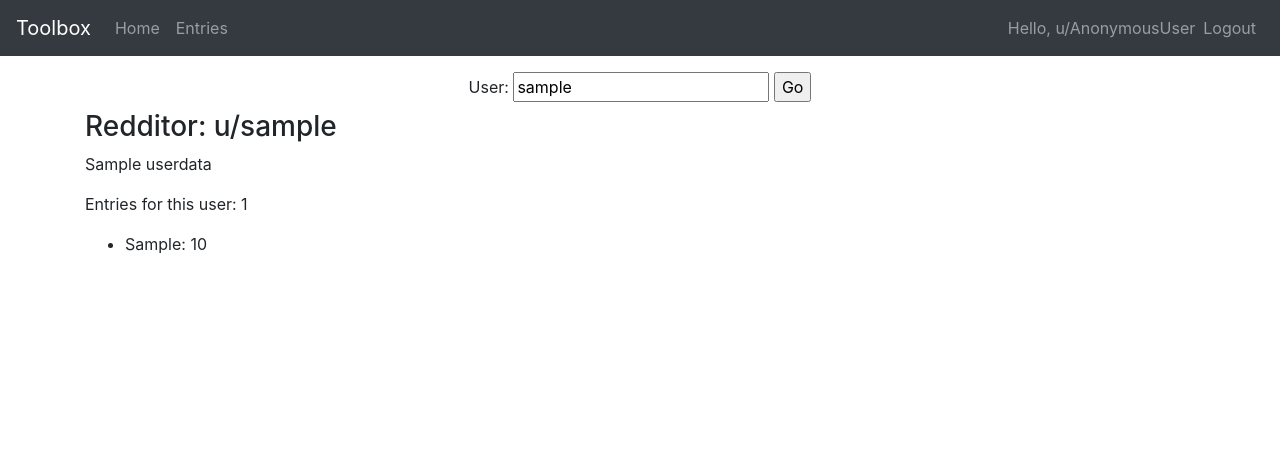
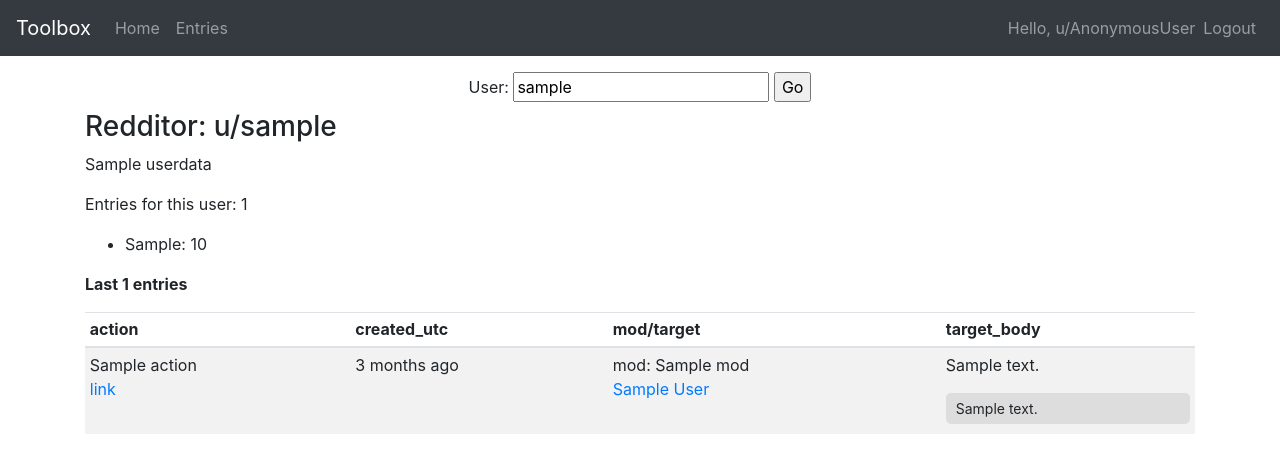
Before and after one commit to rchile/mod-toolbox, a Django app: template toolbox/templates/user.html in a window 1280 px wide. Shown: the top 473 px of the page. Run offline with Django 3.2, Linux system fonts and the light colour scheme; the template is opened without the code that fills it: most values are stand-ins (such as "Sample title", 1, 10 or a date in 2020); some libraries are stand-ins or nearby versions.

Commit message:
moar things for user page

```diff
--- a/requirements.txt
+++ b/requirements.txt
@@ -5,3 +5,4 @@ pymongo~=3.10.1
 requests~=2.23.0
 prawcore~=1.3.0
 arrow~=0.15.6
+markdown~=3.2.2
--- /dev/null
+++ b/static/style.css
@@ -0,0 +1,11 @@
+.target-body {
+    border-radius: 5px;
+    background: #ddd;
+    font-size: 14px;
+    padding: 5px 10px;
+    margin-bottom: 5px;
+}
+
+.target-body p:last-child {
+    margin-bottom: 0;
+}
--- a/toolbox/management/commands/worker.py
+++ b/toolbox/management/commands/worker.py
@@ -96,7 +96,7 @@ class Command(BaseCommand):
         total_entries = 0
         while len(api_entries) > 0:
             self.stdout.write('Fetching entries after ID {}'.format(last_id))
-            api_entries = get_entries(limit=1000, after=last_id)
+            api_entries = get_entries(limit=5000, after=last_id)
             if not len(api_entries):
                 self.stdout.write('No more entries found.')
                 break
--- /dev/null
+++ b/toolbox/templates/base/entries_list.html
@@ -0,0 +1,38 @@
+{% load toolbox %}
+<table class="table table-striped table-sm">
+    <thead>
+    <tr>
+        <th>action</th>
+        <th>created_utc</th>
+        <th>mod/target</th>
+        <th>target_body</th>
+    </tr>
+    </thead>
+    <tbody>
+    {% for entry in entries %}
+        <tr>
+            <td>
+                <span>{{ entry.action }}</span>
+                {% if entry.target_permalink %}
+                    <br><a href="https://reddit.com{{ entry.target_permalink }}" target="_blank">link</a>
+                {% endif %}
+            </td>
+            <td><span title="{{ entry.created_utc | format_date }}">{{ entry.created_utc | human_date }}</span></td>
+            <td>
+                <span>mod: {{ entry.mod }}</span><br>
+                {% if entry.target_author %}
+                    <a href="{% url 'user_detail' entry.target_author %}">{{ entry.target_author }}</a>
+                {% endif %}
+            </td>
+            <td>
+                {% if entry.details %}
+                    <p>{{ entry.details }}</p>
+                {% endif %}
+                {% if entry.target_body %}
+                    <div class="target-body">{{ entry.target_body | markdown | truncatewords:50 | safe }}</div>
+                {% endif %}
+            </td>
+        </tr>
+    {% endfor %}
+    </tbody>
+</table>
--- a/toolbox/templates/base/master.html
+++ b/toolbox/templates/base/master.html
@@ -1,3 +1,4 @@
+{% load static %}
 <!DOCTYPE html>
 <html lang="en">
 <head>
@@ -5,6 +6,7 @@
     <title>{% block pagename %}Home{% endblock %} | Toolbox</title>
     <link rel="stylesheet" href="https://cdnjs.cloudflare.com/ajax/libs/twitter-bootstrap/4.5.0/css/bootstrap.min.css"
           integrity="sha256-aAr2Zpq8MZ+YA/D6JtRD3xtrwpEz2IqOS+pWD/7XKIw=" crossorigin="anonymous" />
+    <link rel="stylesheet" href="{% static 'style.css' %}">
     {% block head %}{% endblock %}
 </head>
 <body>
--- a/toolbox/templates/user.html
+++ b/toolbox/templates/user.html
@@ -19,4 +19,9 @@
             </ul>
         {% endif %}
     {% endif %}
+
+    {% if entries %}
+        <p class="font-weight-bold">Last {{ entries | length }} entries</p>
+        {% include 'base/entries_list.html' %}
+    {% endif %}
 {% endblock %}
--- a/toolbox/templatetags/toolbox.py
+++ b/toolbox/templatetags/toolbox.py
@@ -1,4 +1,5 @@
 import arrow
+import markdown as md
 from django import template
 
 register = template.Library()
@@ -14,3 +15,8 @@ def format_date(value):
 def human_date(value):
     m = arrow.get(value)
     return m.humanize()
+
+
+@register.filter
+def markdown(value):
+    return md.markdown(value)
--- a/toolbox/views.py
+++ b/toolbox/views.py
@@ -157,6 +157,7 @@ def user(request, username=None):
 
     list_count = 0
     list_sum = {}
+    entries = []
     userdata = None
 
     if username:
@@ -171,6 +172,8 @@ def user(request, username=None):
             return redirect(reverse('user_form'))
 
         for entry in list_entries:
+            if len(entries) < 20:
+                entries.append(entry)
             if entry['action'] not in list_sum:
                 list_sum[entry['action']] = 0
             list_sum[entry['action']] += 1
@@ -179,5 +182,6 @@ def user(request, username=None):
         'username': username,
         'userdata': userdata,
         'entries_count': list_count,
-        'list_sum': list_sum
+        'list_sum': list_sum,
+        'entries': entries
     })
```
Also changed, not shown: toolbox/templates/entries.html (+1 -38 lines).
